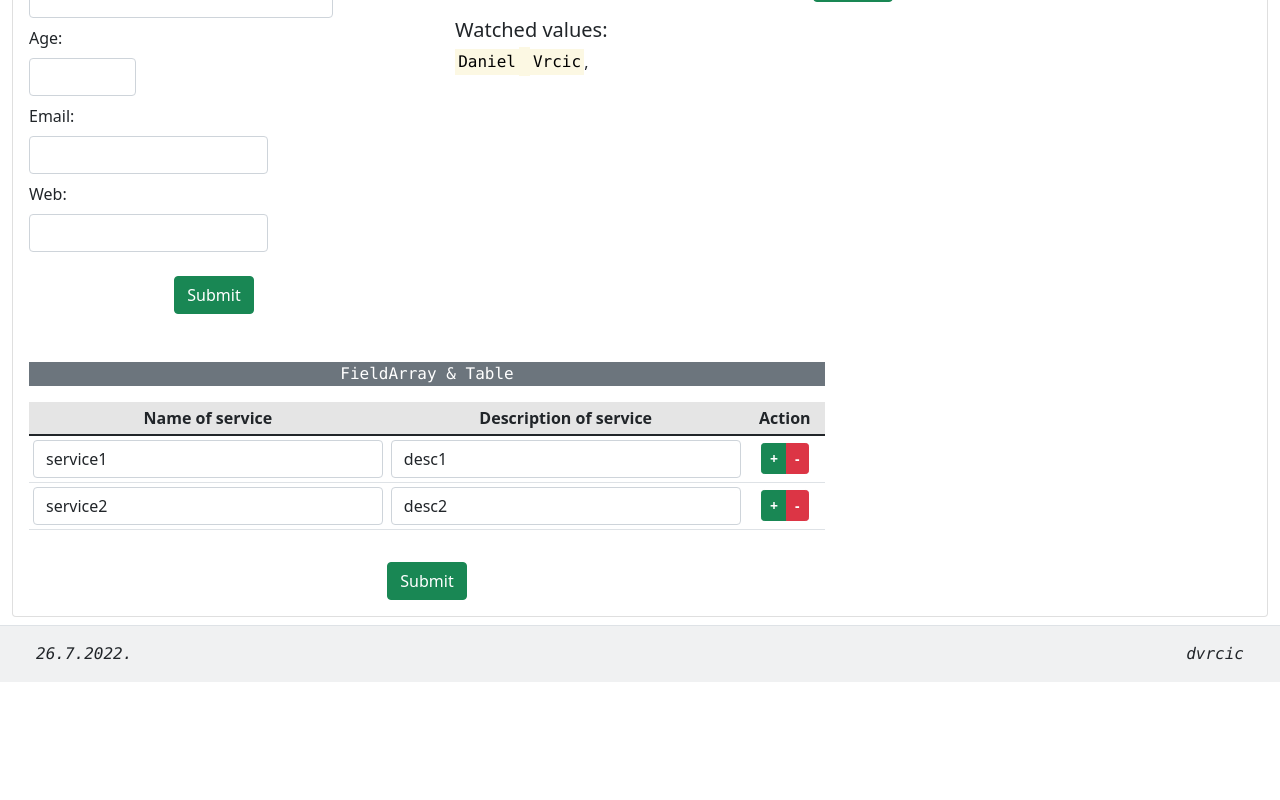
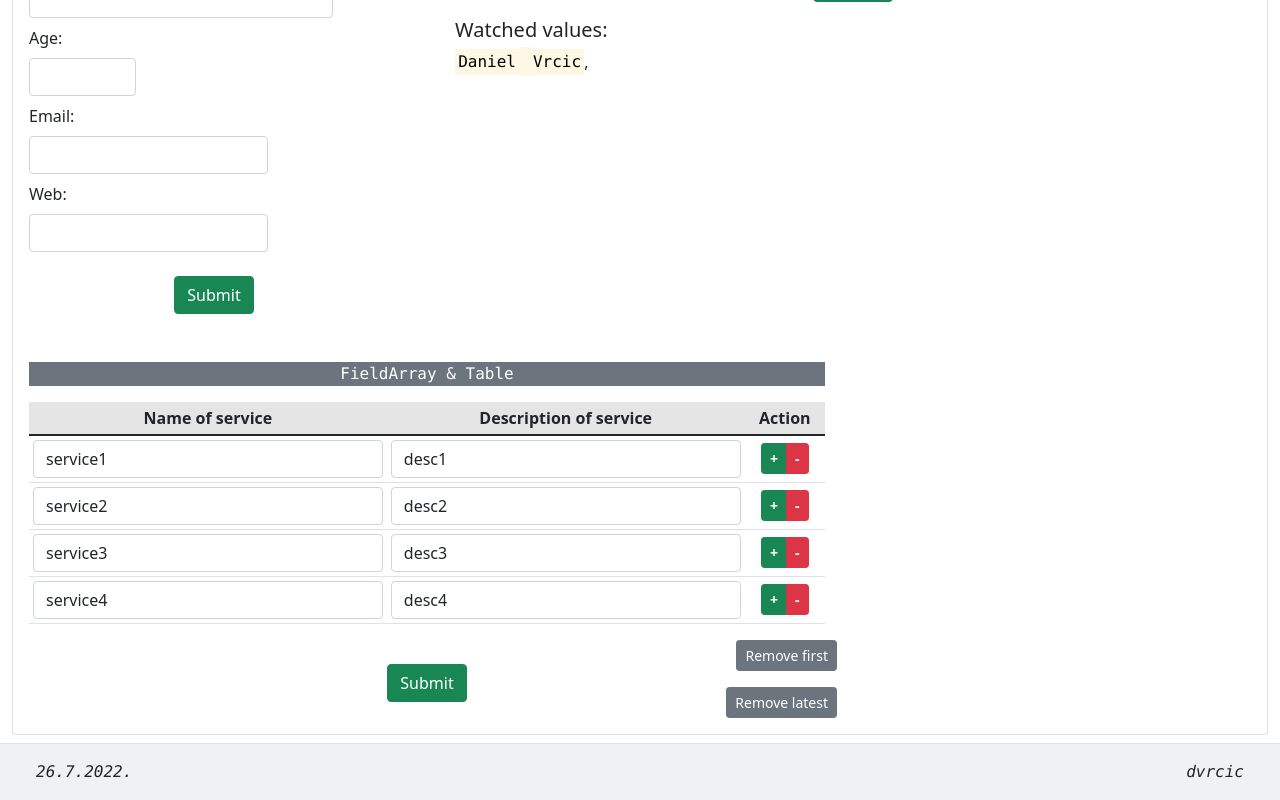
Before and after one commit to vrdel/react-playground, a React (Vite) app in the folder react-playground/: page /react-hook-form in a window 1280 px wide. Shown: the part 657-1457 px from the top of the page. Before the commit the page ends 1339 px from the top, so only its background shows below. Built offline with nearby package versions, Linux system fonts and the light colour scheme.

Commit message:
extend with setValue and useWatch example

```diff
--- a/react-playground/src/routes/reacthookform.jsx
+++ b/react-playground/src/routes/reacthookform.jsx
@@ -1,4 +1,4 @@
-import React, { useState } from 'react'
+import React, { useState, useEffect } from 'react'
 import DefaultPage from '../ui/defpage'
 import {
   Button,
@@ -44,20 +44,28 @@ const ToastMsg = ({ data, isopen, setOpen }) => {
 }
 
 const TestForm6 = () => {
-  const data = new Array(
+  let data = new Array(
     {
       'name': 'service1', 'description': 'desc1'
     },
     {
       'name': 'service2', 'description': 'desc2'
+    },
+    {
+      'name': 'service3', 'description': 'desc3'
+    },
+    {
+      'name': 'service4', 'description': 'desc4'
     }
   )
 
-  const { control, handleSubmit, formState: {errors} } = useForm({
+  const { control, handleSubmit, setValue, formState: {errors} } = useForm({
     defaultValues: {
       servicetypes: data
     }
   })
+
+  const servicetypes = useWatch({control, name: "servicetypes"})
 
   const { fields, insert, remove } = useFieldArray({
     control,
@@ -136,9 +144,19 @@ const TestForm6 = () => {
         </Col>
       </Row>
       <Row>
-        <Col className="text-center">
-          <Button className="mt-3" color="success" type="submit">
+        <Col className="position-relative text-center">
+          <Button className="mt-4 mb-3" color="success" type="submit">
             Submit
+          </Button>
+          <Button className="mb-2 btn-sm position-absolute bottom-50 end-0" color="secondary" onClick={() => {
+            setValue('servicetypes', servicetypes.slice(1, servicetypes.length))
+          }}>
+            Remove first
+          </Button>
+          <Button className="btn-sm position-absolute bottom-0 end-0" color="secondary" onClick={() => {
+            setValue('servicetypes', servicetypes.slice(0, servicetypes.length - 1))
+          }}>
+            Remove latest
           </Button>
         </Col>
       </Row>
```
